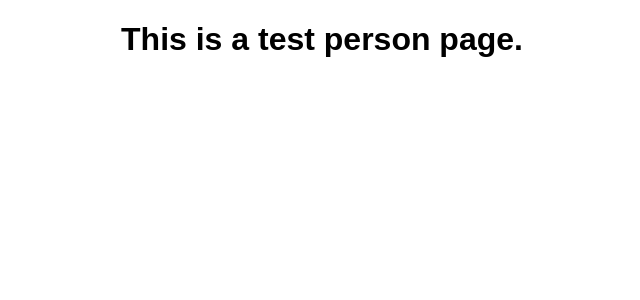
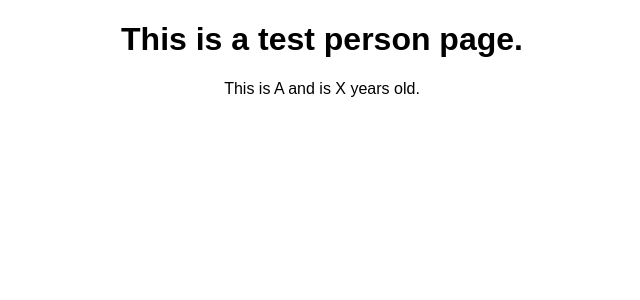
Before and after one commit to rogue29/ReactMadeSimple, a React (Create React App) app: page / in a window 1280 px wide. Shown: the top 300 px of the page, without its empty margins (318-958 px from the left). Built offline with nearby package versions, Linux system fonts and the light colour scheme.

Commit message:
Added a person.

```diff
--- a/src/App.js
+++ b/src/App.js
@@ -1,11 +1,13 @@
 import React, { Component } from 'react';
 import './App.css';
+import Person from './Person/Person';
 
 class App extends Component {
   render() {
     return (
       <div className="App">
         <h1>This is a test person page.</h1>
+        <Person />
       </div>
     );
   }
--- /dev/null
+++ b/src/Person/Person.js
@@ -0,0 +1,9 @@
+import React from 'react';
+
+const person = () => {
+    return (
+            <p>This is A and is X years old.</p>
+    );
+}
+
+export default person;
```
